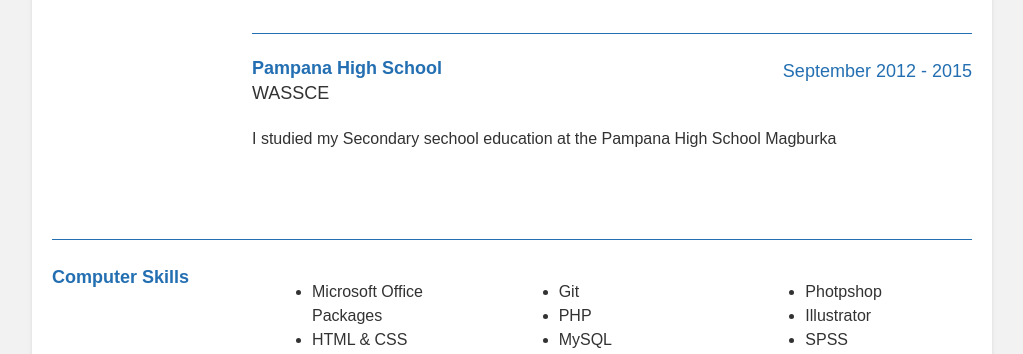
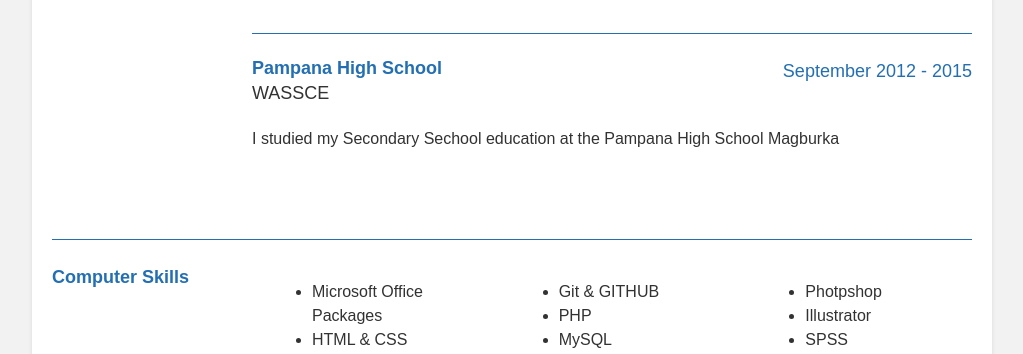
Before and after one commit to AmaduWurieBah/my-resume, a plain HTML site: page index.html in a window 1280 px wide. Shown: the part 1360-1714 px from the top of the page, without its empty margins (128-1151 px from the left). Drawn offline with Linux system fonts and the light colour scheme.

Commit message:
Update index.html

```diff
--- a/index.html
+++ b/index.html
@@ -119,7 +119,7 @@
               September 2012 - 2015
             </div>
           </div> <!-- end job-title container -->
-          <p>I studied my Secondary sechool education at the Pampana High School Magburka </p>
+          <p>I studied my Secondary Sechool education at the Pampana High School Magburka </p>
         </div> <!-- end job -->
       </div>
     </section>
@@ -136,7 +136,7 @@
           </ul>
 
           <ul>
-            <li>Git</li>
+            <li>Git & GITHUB</li>
             <li>PHP</li>
             <li>MySQL</li>
             <li>SQL Server</li>
```
